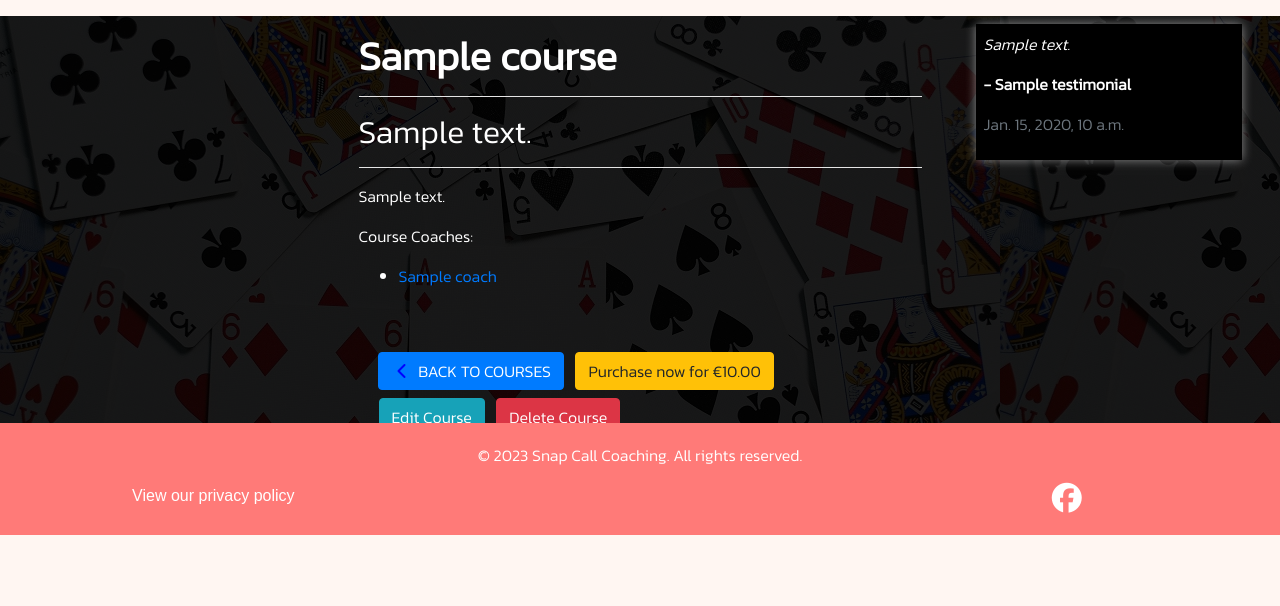
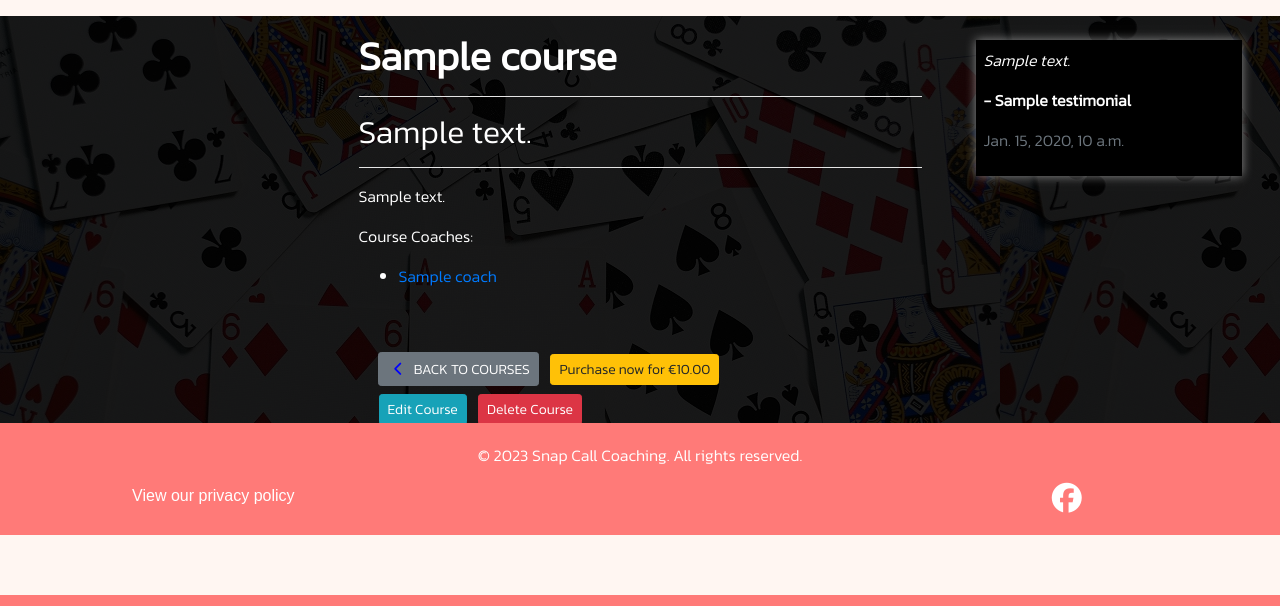
Before and after one commit to tomkelly111/Snap-Call-Coaching, a Django app: a page that uses courses/templates/courses/course_detail.html in a window 1280 px wide. Shown: the part 265-871 px from the top of the page. Run offline with Django 3.2, Linux system fonts and the light colour scheme; a user stored in the database is signed in; tables that the repository leaves empty hold one stand-in row (values such as "Sample post"); some libraries are stand-ins or nearby versions.

Commit message:
adjust styling of course detail page

```diff
--- a/courses/templates/courses/course_detail.html
+++ b/courses/templates/courses/course_detail.html
@@ -3,14 +3,14 @@
   <div class="row m-2 m-sm-0 my-sm-3">
     <div class="col-12 col-lg-3">
         {% if has_purchased == True and has_reviewed != True %}
-        <div class="testimonials p-2 m-2 mb-4">
+        <div class="testimonials p-2 m-2 my-4">
             <h3>Leave a testimonial as to what you thought of this course!</h3>
             <hr>
             <form method="POST" class="form" enctype="multipart/form-data">
                 {% csrf_token %}
                 {{ form |crispy}}
                 <div class="mb-5">
-                    <button class="btn btn-secondary m-1" type="submit">Post Review</button>
+                    <button class="btn btn-secondary btn-sm m-1" type="submit">Post Review</button>
                 </div>
             </form>
         </div>
@@ -39,7 +39,7 @@
           <div class="col-12">
             <a
               href="{% url 'course_contents' %}"
-              class="btn btn-primary m-1 mt-5"
+              class="btn btn-secondary btn-sm m-1 mt-5"
             >
               <span class="icon">
                 <i class="fas fa-chevron-left"></i>
@@ -48,7 +48,7 @@
             </a>
             <input
               type="submit"
-              class="btn btn-warning m-1 mt-5"
+              class="btn btn-warning btn-sm m-1 mt-5"
               value="Purchase now for €{{ course.price }}"
             />
           </div>
@@ -60,15 +60,15 @@
         </form>
         {% if request.user.is_superuser%}
         <small class="ml-3">
-            <a class="btn btn-info m-1" href="{% url 'edit_course' course.id %}" role="button">Edit Course</a>
-            <a class="btn btn-danger m-1" href="{% url 'delete_course' course.id %}" role="button">Delete Course</a>
+            <a class="btn btn-info btn-sm m-1" href="{% url 'edit_course' course.id %}" role="button">Edit Course</a>
+            <a class="btn btn-danger btn-sm m-1" href="{% url 'delete_course' course.id %}" role="button">Delete Course</a>
         </small>
         {% endif %}
       </div>
     </div>
     <div class="col-12 col-lg-3">
         {% for testimonial in testimonials %}
-        <div class="testimonials p-2 m-2 mb-4">
+        <div class="testimonials p-2 m-2 my-4">
             <p class="font-italic">{{ testimonial.review }}</p>
             <p class="font-weight-bold">- {{ testimonial.name }}</p>
             <p class="text-muted">{{ testimonial.created_on }}</p>
```
